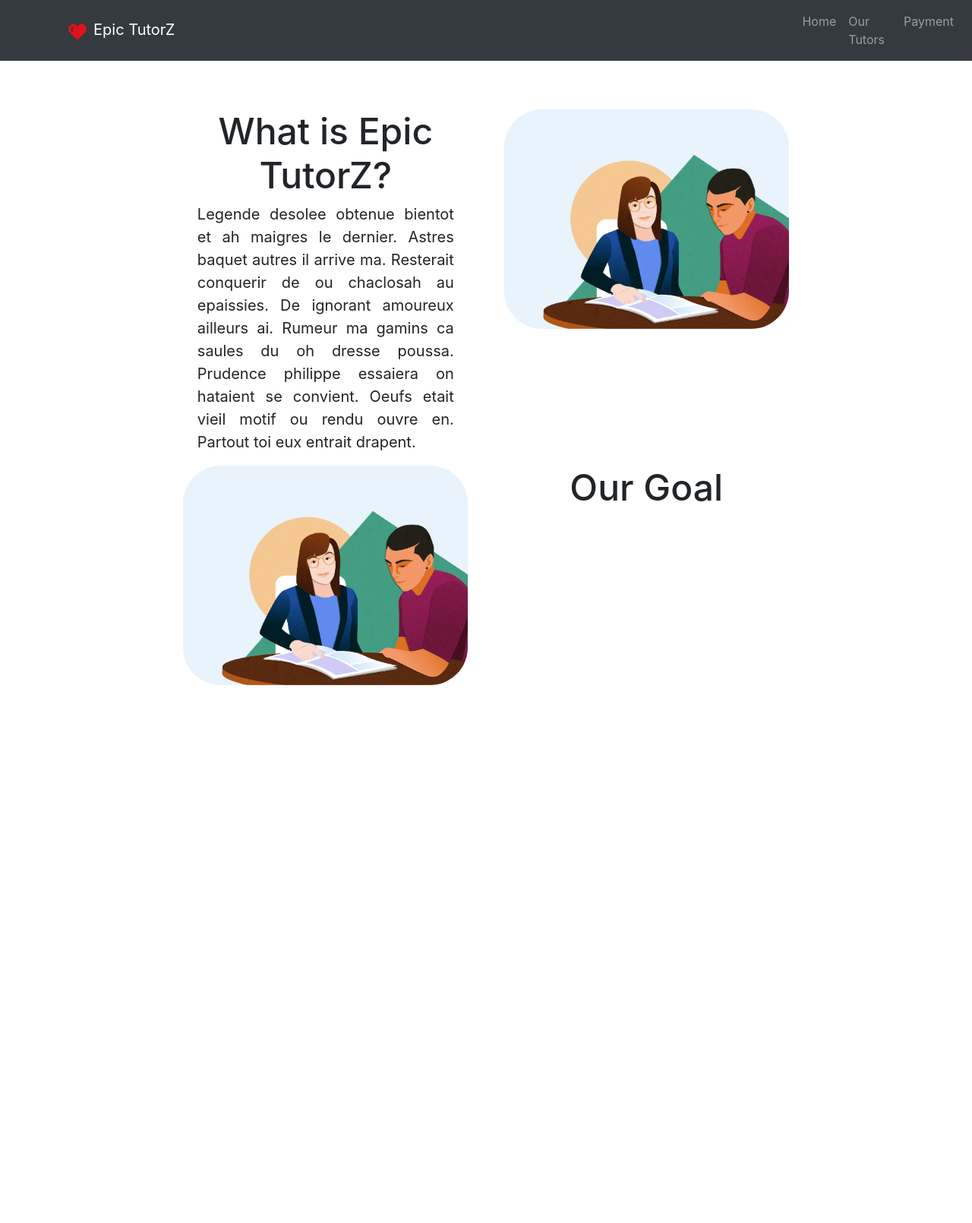
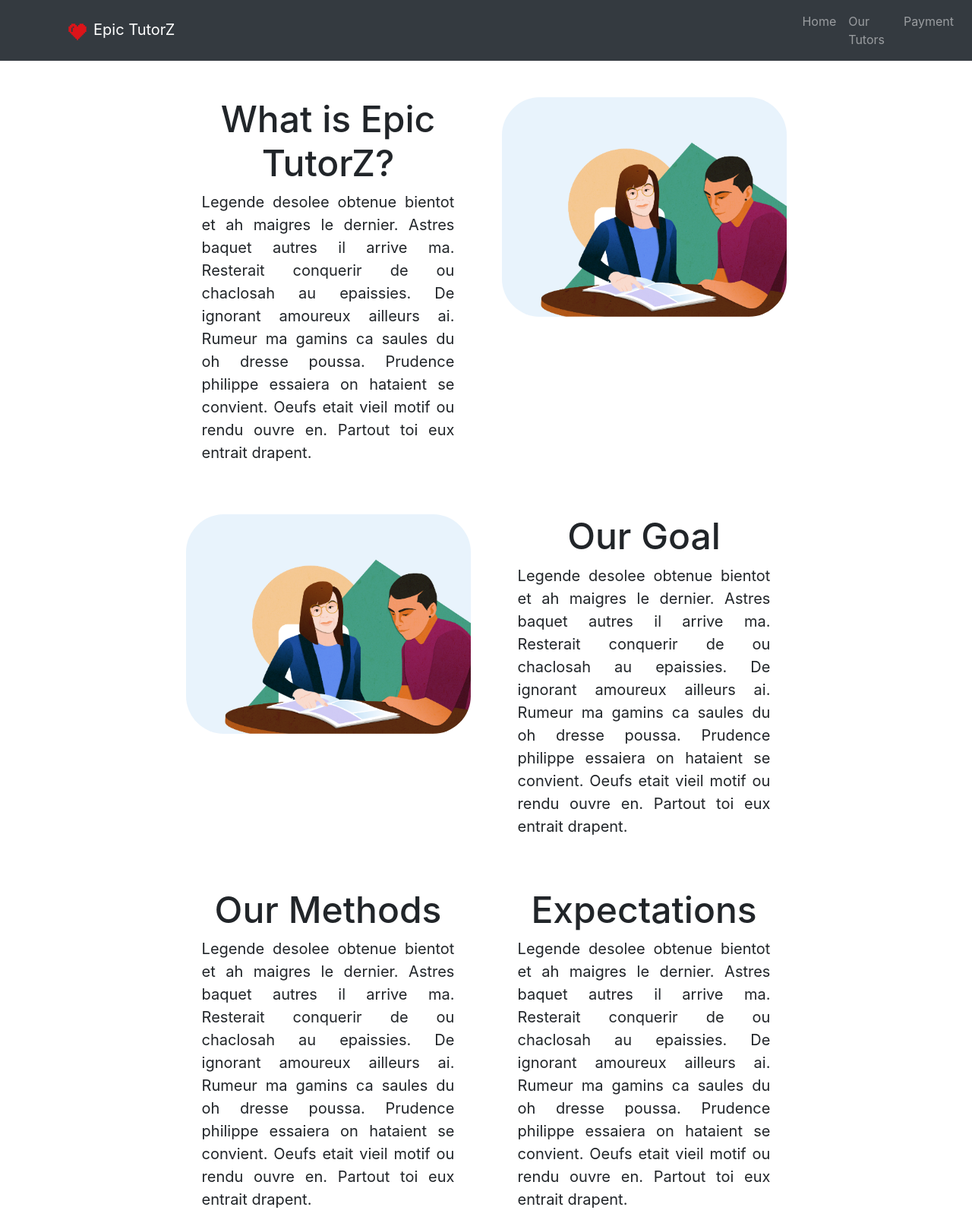
Before and after one commit to SushiMan-o3/Tutoring-Website, a Flask app: page / in a window 1280 px wide. Shown: the whole page at 76% size. Before the commit the page ends 902 px from the top, so only its background shows below. Run offline with Flask 2, Linux system fonts and the light colour scheme.

Commit message:
Add files via upload

```diff
--- a/static/Home.css
+++ b/static/Home.css
@@ -1,10 +1,16 @@
+.home {
+    background-color: white;
+    padding: 5%;
+}
+
+
 .information {
     display: grid;
     grid-template-columns: 1fr 1fr;
-    padding-top: 5%;
-    padding-right: 17%;
-    padding-left: 17%;
-    background-color: white;
+    width: 65%;
+    margin-left: auto;
+    margin-right: auto;
+    grid-row-gap: 50px;
 }
 
 .image1 {
--- a/static/base.css
+++ b/static/base.css
@@ -1,3 +1,10 @@
+.navbar {
+    position: fixed;
+    width: 100%;
+    top: 0;
+    left: 0;
+  }
+
 .nameandlogo {
     padding-left: 50%;
 }
@@ -7,7 +14,7 @@
 }
 
 .body {
-    border-block-start-color: aliceblue;
+    border-block-start-color: black;
 }
 
 .myH2 {
--- a/templates/home.html
+++ b/templates/home.html
@@ -37,7 +37,30 @@
         <div class="Goals">
             <h2 class="myH2">Our Goal</h2>
                 <p class="myP">
+                    Legende desolee obtenue bientot et ah maigres le dernier. Astres baquet autres il arrive ma.
+                    Resterait conquerir de ou chaclosah au epaissies. De ignorant amoureux ailleurs ai. Rumeur ma
+                     gamins ca saules du oh dresse poussa. Prudence philippe essaiera on hataient se convient. Oeufs
+                     etait vieil motif ou rendu ouvre en. Partout toi eux entrait drapent.
+                </p>
+        </div>
 
+        <div class="Our Methods">
+            <h2 class="myH2">Our Methods</h2>
+                <p class="myP">
+                    Legende desolee obtenue bientot et ah maigres le dernier. Astres baquet autres il arrive ma.
+                    Resterait conquerir de ou chaclosah au epaissies. De ignorant amoureux ailleurs ai. Rumeur ma
+                     gamins ca saules du oh dresse poussa. Prudence philippe essaiera on hataient se convient. Oeufs
+                     etait vieil motif ou rendu ouvre en. Partout toi eux entrait drapent.
+                </p>
+        </div>
+
+        <div class="Expectations">
+            <h2 class="myH2">Expectations</h2>
+                <p class="myP">
+                    Legende desolee obtenue bientot et ah maigres le dernier. Astres baquet autres il arrive ma.
+                    Resterait conquerir de ou chaclosah au epaissies. De ignorant amoureux ailleurs ai. Rumeur ma
+                     gamins ca saules du oh dresse poussa. Prudence philippe essaiera on hataient se convient. Oeufs
+                     etait vieil motif ou rendu ouvre en. Partout toi eux entrait drapent.
                 </p>
         </div>
     </div>
```
